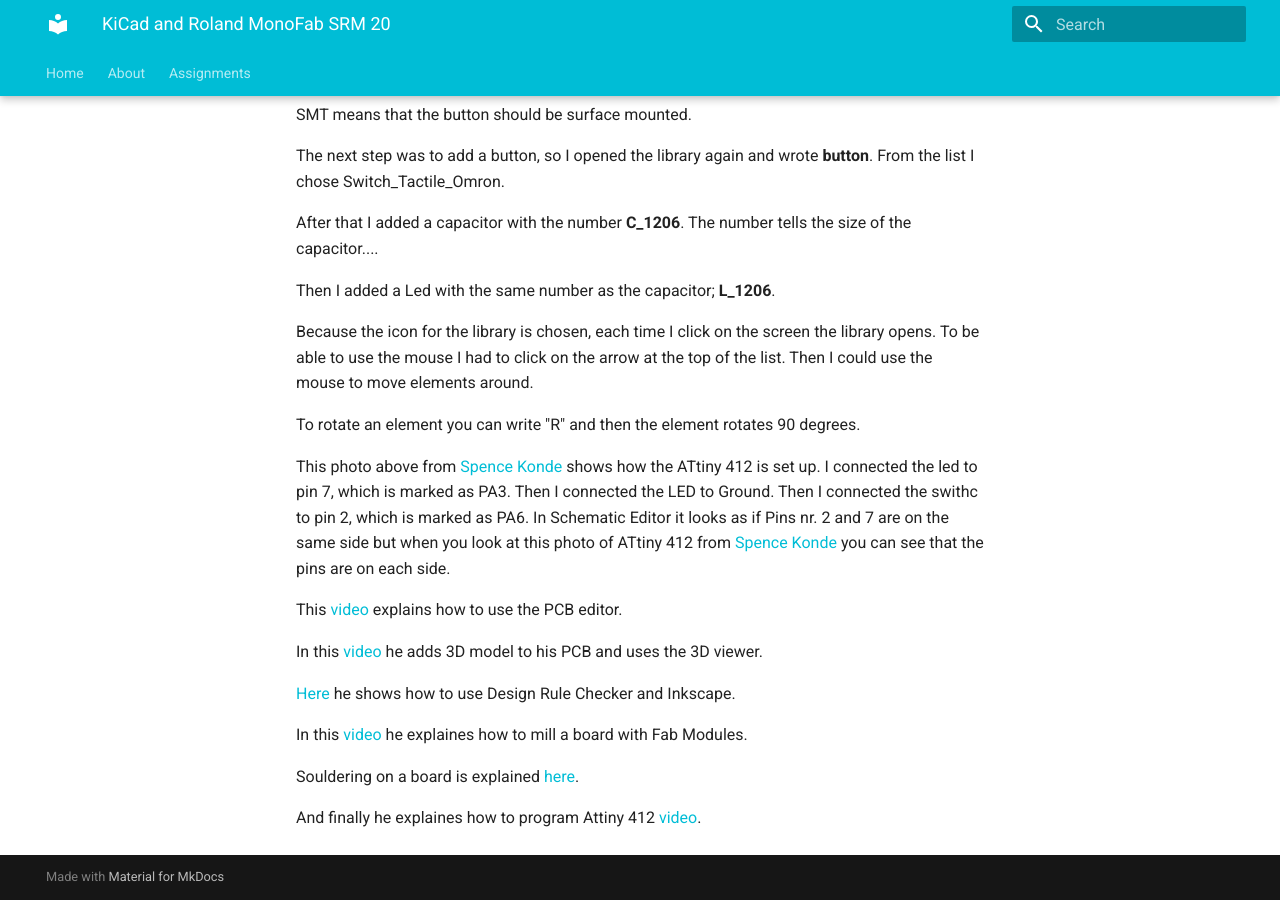
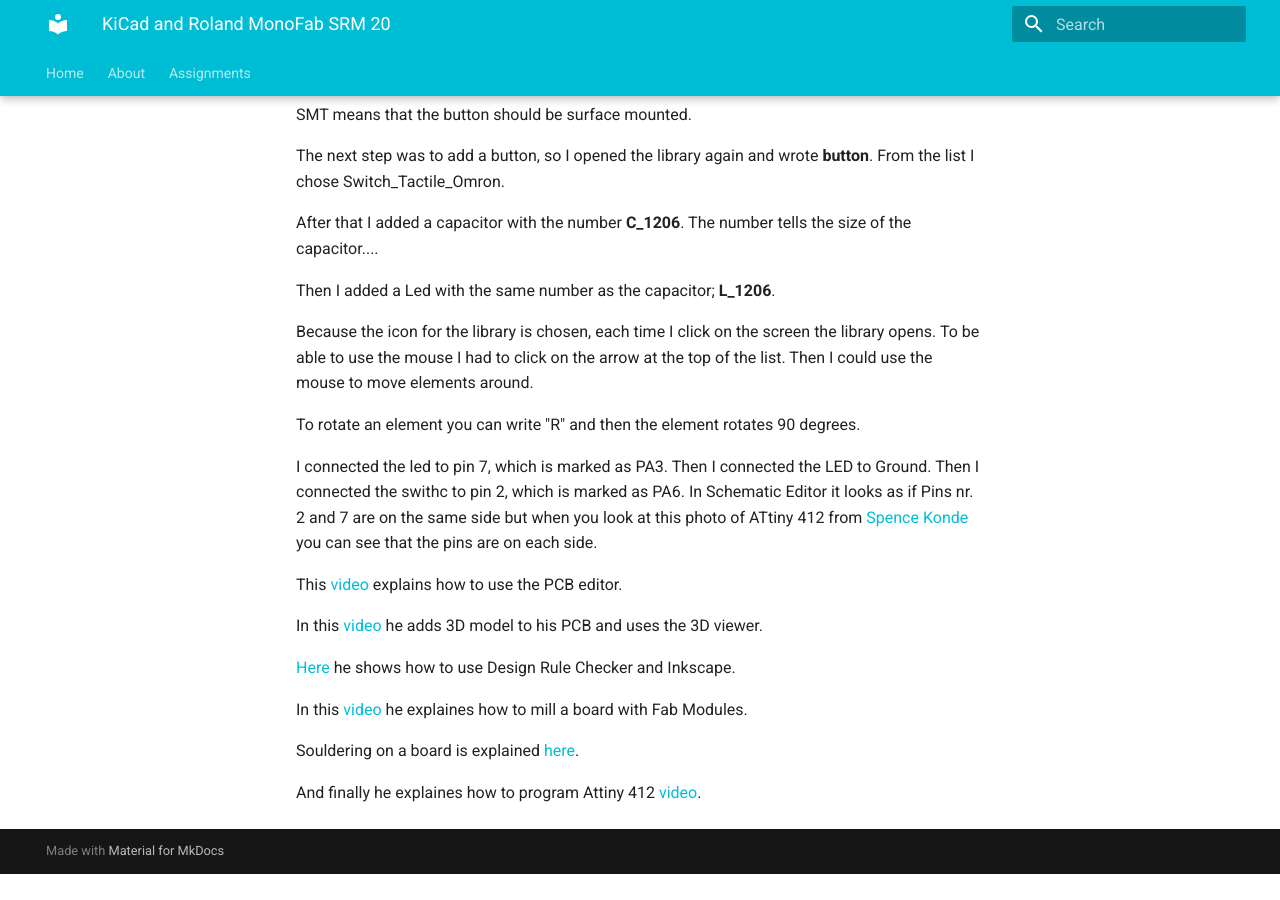
Before and after one commit to OlofH2/Before-Fab-Academy, an MkDocs documentation site: the page built from docs/KiCad_and_Roland_MonoFab_SRM_20.md, in a window 1280 px wide and 900 px high, scrolled down 3099 px. Built offline with MkDocs 1.6.1 and Material for MkDocs 9.7.7, drawn with Linux system fonts in a browser that asks for light colours; after the commit the page ends 3973 px from its top, so only the background shows below that.

Commit message:
Lagfæring

```diff
--- a/docs/KiCad_and_Roland_MonoFab_SRM_20.md
+++ b/docs/KiCad_and_Roland_MonoFab_SRM_20.md
@@ -53,7 +53,7 @@
 
 To rotate an element you can write "R" and then the element rotates 90 degrees.
 
-This photo above from [Spence Konde](https://github.com/SpenceKonde/megaTinyCore/raw/master/megaavr/extras/ATtiny_x12.gif) shows how the ATtiny 412 is set up. I connected the led to pin 7, which is marked as PA3. Then I connected the LED to Ground. Then I connected the swithc to pin 2, which is marked as PA6. In Schematic Editor it looks as if Pins nr. 2 and 7 are on the same side but when you look at this photo of ATtiny 412 from [Spence Konde](https://github.com/SpenceKonde/megaTinyCore/raw/master/megaavr/extras/ATtiny_x12.gif) you can see that the pins are on each side.
+ I connected the led to pin 7, which is marked as PA3. Then I connected the LED to Ground. Then I connected the swithc to pin 2, which is marked as PA6. In Schematic Editor it looks as if Pins nr. 2 and 7 are on the same side but when you look at this photo of ATtiny 412 from [Spence Konde](https://github.com/SpenceKonde/megaTinyCore/raw/master/megaavr/extras/ATtiny_x12.gif) you can see that the pins are on each side.
 
 
 
```
